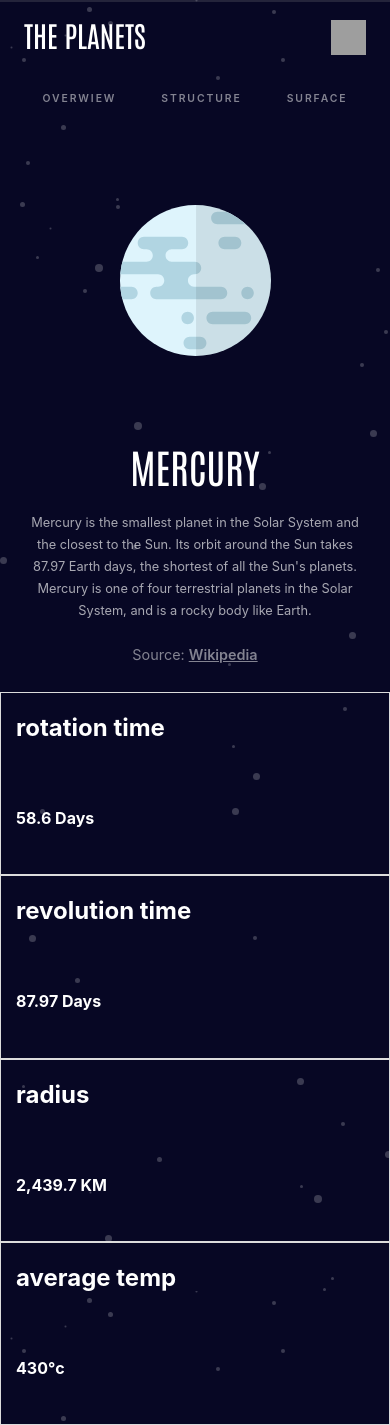
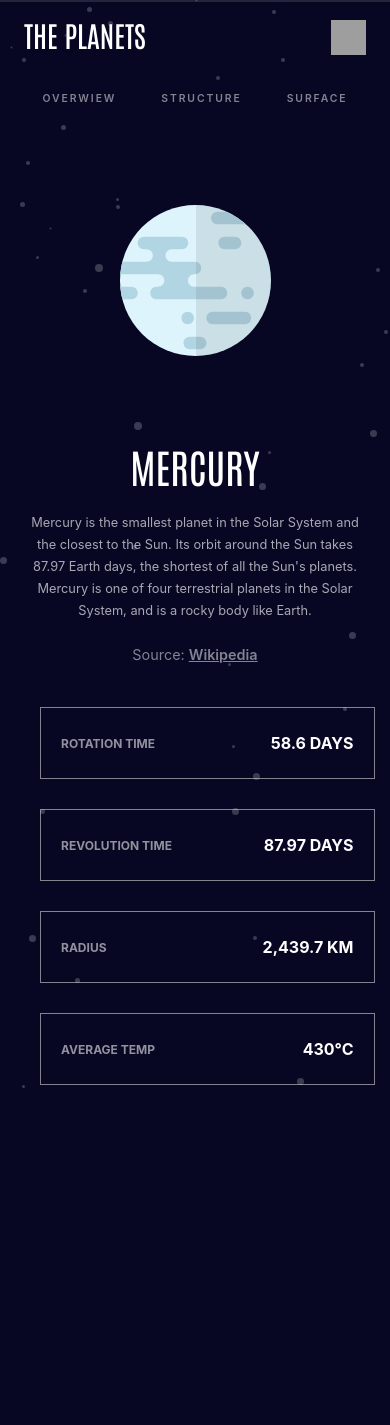
Before and after one commit to monsterkosh/team-venus, a React (Create React App) app: page /mercury in a window 390 px wide. After the commit the page ends 1100 px from the top, so only its background shows below. Built offline with nearby package versions, Linux system fonts and the light colour scheme; grey boxes are pictures that could not be loaded.

Commit message:
routes, and mobile-style for boxes

```diff
--- a/src/App.js
+++ b/src/App.js
@@ -1,44 +1,11 @@
 import Navbar from './components/Navbar/Navbar';
-import { Switch, Route } from 'react-router-dom';
-import Mercury from './pages/Mercury/Mercury';
-import Venus from './pages/Venus/Venus';
-import Earth from './pages/Earth/Earth';
-import Mars from './pages/Mars/Mars';
-import Jupiter from './pages/Jupiter/Jupiter';
-import Saturn from './pages/Saturn/Saturn';
-import Uranus from './pages/Uranus/Uranus';
-import Neptune from './pages/Neptune/Neptune';
+import Routes from './routes/routes';
 
 function App() {
   return (
     <>
       <Navbar />
-      <Switch>
-        <Route exact path='/mercury'>
-          <Mercury />
-        </Route>
-        <Route exact path='/venus'>
-          <Venus />
-        </Route>
-        <Route exact path='/earth'>
-          <Earth />
-        </Route>
-        <Route exact path='/mars'>
-          <Mars />
-        </Route>
-        <Route exact path='/jupiter'>
-          <Jupiter />
-        </Route>
-        <Route exact path='/saturn'>
-          <Saturn />
-        </Route>
-        <Route exact path='/uranus'>
-          <Uranus />
-        </Route>
-        <Route exact path='/neptune'>
-          <Neptune />
-        </Route>
-      </Switch>
+      <Routes />
     </>
   );
 }
--- a/src/components/Box/Box.module.css
+++ b/src/components/Box/Box.module.css
@@ -2,11 +2,27 @@
     display: flex;
     flex-direction: column;
     align-items: flex-start;
-    border: solid 1px gainsboro;
+    border: solid 1px rgba(220, 220, 220, 0.582);
     color: white;
+    text-transform: uppercase;
 }
 
-.footer_boxes > h2,
-.footer_boxes > h4 {
-    padding: 0 0 25px 15px;
+
+/* mobile-style */
+@media screen and (max-width: 500px){
+
+    .footer_boxes{
+        flex-direction: row;
+        justify-content: space-between;
+        align-items: center;
+        height: 30px;
+        width: 75%;
+        margin: 15px 40px;
+        padding: 20px;
+    }
+
+    .footer_boxes > h2 {
+        font-size: 12px;
+        color: rgba(255, 255, 255, 0.562);
+    }
 }
--- a/src/components/Home/Home.jsx
+++ b/src/components/Home/Home.jsx
@@ -73,7 +73,7 @@ const Home = (data) => {
           </div>
         </div>
       </div>
-      <div>
+      <div className={style.boxes_container}>
         <Box title='rotation time' data={data.planetData.rotation} />
         <Box title='revolution time' data={data.planetData.revolution} />
         <Box title='radius' data={data.planetData.radius} />
--- a/src/components/Home/Home.module.css
+++ b/src/components/Home/Home.module.css
@@ -99,3 +99,12 @@
     font-weight: 600;
     line-height: 25px;
 }
+
+
+/* abajo, @media del container para que acomodes donde creas que es mejor */
+@media screen and (max-width: 500px){
+    .boxes_container{
+        display: flex;
+        flex-direction: column;
+    }
+}
--- a/src/routes/routes.js
+++ b/src/routes/routes.js
@@ -0,0 +1,42 @@
+import { Switch, Route } from 'react-router-dom';
+import Mercury from '../pages/Mercury/Mercury';
+import Venus from '../pages/Venus/Venus';
+import Earth from '../pages/Earth/Earth';
+import Mars from '../pages/Mars/Mars';
+import Jupiter from '../pages/Jupiter/Jupiter';
+import Saturn from '../pages/Saturn/Saturn';
+import Uranus from '../pages/Uranus/Uranus';
+import Neptune from '../pages/Neptune/Neptune';
+
+function Routes () {
+    return (
+        <Switch>
+        <Route exact path='/mercury'>
+          <Mercury />
+        </Route>
+        <Route exact path='/venus'>
+          <Venus />
+        </Route>
+        <Route exact path='/earth'>
+          <Earth />
+        </Route>
+        <Route exact path='/mars'>
+          <Mars />
+        </Route>
+        <Route exact path='/jupiter'>
+          <Jupiter />
+        </Route>
+        <Route exact path='/saturn'>
+          <Saturn />
+        </Route>
+        <Route exact path='/uranus'>
+          <Uranus />
+        </Route>
+        <Route exact path='/neptune'>
+          <Neptune />
+        </Route>
+      </Switch>
+    )
+}
+
+export default Routes;
```
Also changed, not shown: src/components/Box/Box.jsx (+6 -4 lines).
